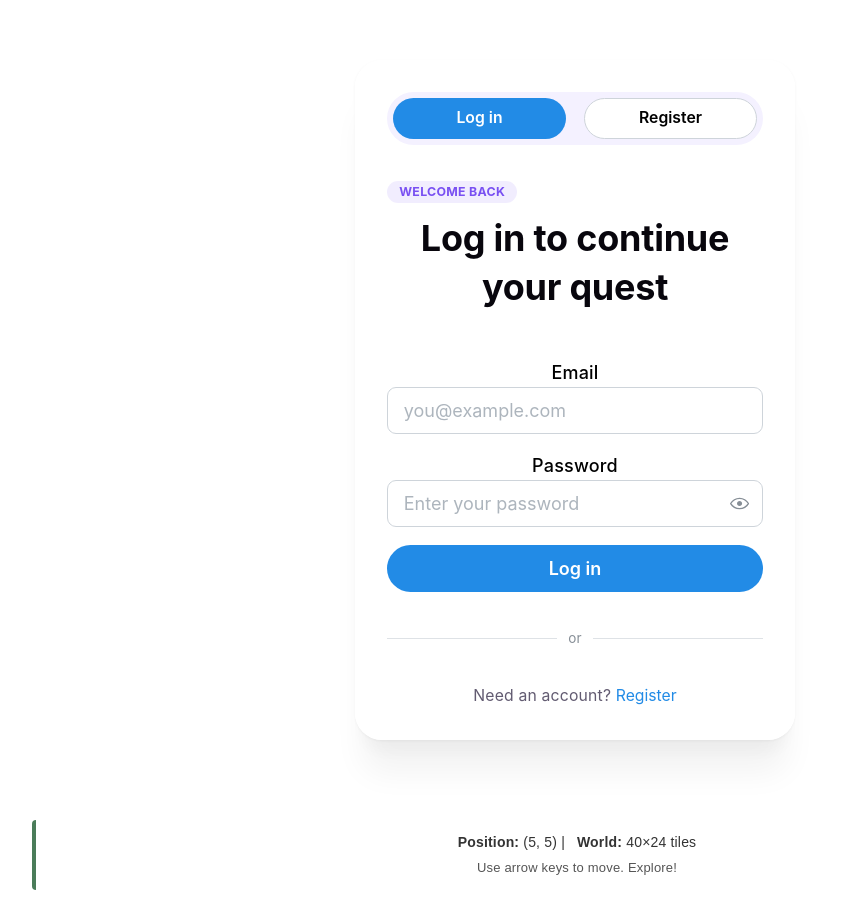
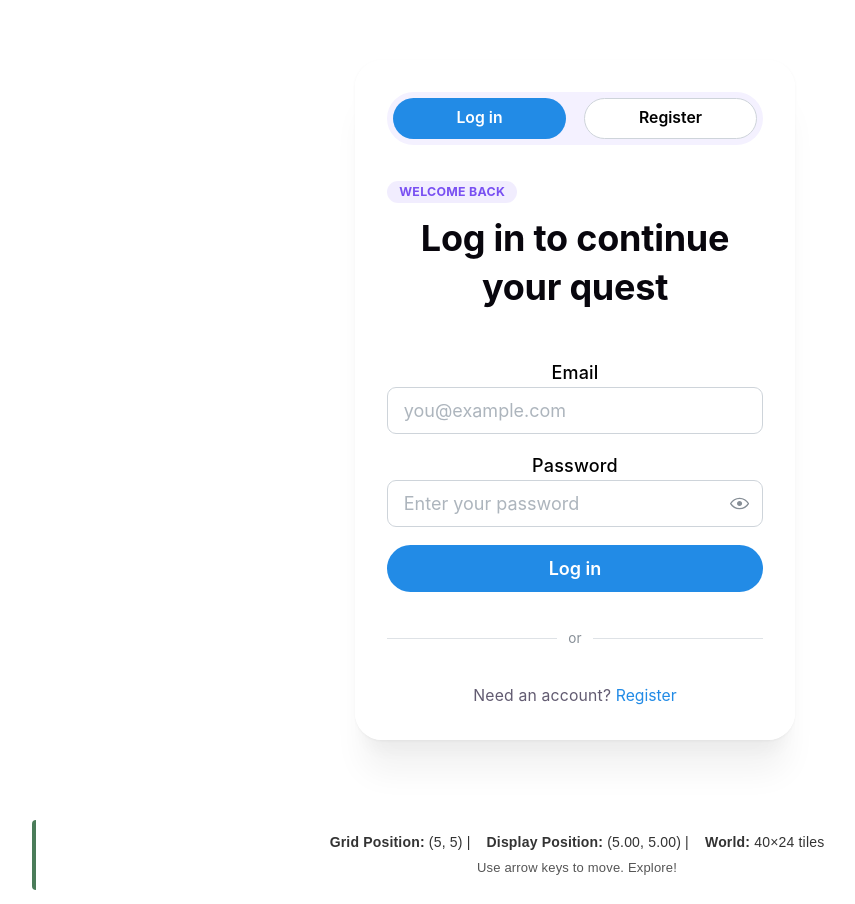
Before and after one commit to MarkDavidovich/ai-quest, a React (Vite) app in the folder frontend/: page / in a window 1280 px wide. Shown: the top 904 px of the page, without its empty margins (65-920 px from the left). Built offline with nearby package versions, Linux system fonts and the light colour scheme.

Commit message:
implement smoother movement

```diff
--- a/frontend/src/components/Game/Game.jsx
+++ b/frontend/src/components/Game/Game.jsx
@@ -1,16 +1,64 @@
 import { useState, useEffect, useRef } from "react";
 import GameViewport from "../GameViewport/GameViewport";
 import GameUI from "../GameUI/GameUI";
-import { GRID_WIDTH, GRID_HEIGHT, CAMERA_WIDTH, CAMERA_HEIGHT, WORLD_DATA } from "../../utils/constants";
+import { GRID_WIDTH, GRID_HEIGHT, CAMERA_WIDTH, CAMERA_HEIGHT, WORLD_DATA, MOVE_DURATION } from "../../utils/constants";
 import styles from "./Game.module.css";
 
 export default function AdventureGame() {
-  // Game state
-  const [playerPos, setPlayerPos] = useState({ x: 5, y: 5 });
+  // SMOOTH MOVEMENT: Two position systems
+  // playerGridPos = actual game position (for collision, logic)
+  // playerDisplayPos = rendered position (smooth animation)
+  const [playerGridPos, setPlayerGridPos] = useState({ x: 5, y: 5 });
+  const [playerDisplayPos, setPlayerDisplayPos] = useState({ x: 5, y: 5 });
+
   const [cameraPos, setCameraPos] = useState({ x: 0, y: 0 });
   const [message, setMessage] = useState("Use arrow keys to move. Explore!");
   const [isMoving, setIsMoving] = useState(false);
   const inputBuffer = useRef(null);
+  const moveStartTime = useRef(0);
+  const prevDisplayPos = useRef({ x: 5, y: 5 });
+
+  // ============================================
+  // SMOOTH MOVEMENT ANIMATION LOOP
+  // ============================================
+  useEffect(() => {
+    let animationId;
+
+    const animate = () => {
+      if (isMoving) {
+        // Calculate animation progress (0 to 1)
+        const elapsed = Date.now() - moveStartTime.current;
+        const progress = Math.min(elapsed / MOVE_DURATION, 1);
+
+        // Apply easing function (ease-out cubic)
+        const easeProgress = 1 - Math.pow(1 - progress, 3);
+
+        // Interpolate between old and new position
+        const newX = prevDisplayPos.current.x + (playerGridPos.x - prevDisplayPos.current.x) * easeProgress;
+        const newY = prevDisplayPos.current.y + (playerGridPos.y - prevDisplayPos.current.y) * easeProgress;
+
+        setPlayerDisplayPos({ x: newX, y: newY });
+
+        // Animation finished?
+        if (progress >= 1) {
+          setPlayerDisplayPos(playerGridPos);
+          setIsMoving(false);
+
+          // Process buffered input
+          if (inputBuffer.current) {
+            const buf = inputBuffer.current;
+            inputBuffer.current = null;
+            handleMove(buf.x, buf.y);
+          }
+        }
+      }
+
+      animationId = requestAnimationFrame(animate);
+    };
+
+    animationId = requestAnimationFrame(animate);
+    return () => cancelAnimationFrame(animationId);
+  }, [isMoving, playerGridPos]);
 
   // ============================================
   // COLLISION DETECTION
@@ -30,23 +78,23 @@ export default function AdventureGame() {
   };
 
   // ============================================
-  // CAMERA SYSTEM
+  // CAMERA SYSTEM - FOLLOWS GRID POSITION
   // ============================================
 
   useEffect(() => {
-    // Center camera on player
+    // Center camera on player GRID POSITION (not display)
     const cameraCenterX = CAMERA_WIDTH / 2;
     const cameraCenterY = CAMERA_HEIGHT / 2;
 
-    let newCamX = playerPos.x - cameraCenterX;
-    let newCamY = playerPos.y - cameraCenterY;
+    let newCamX = playerGridPos.x - cameraCenterX;
+    let newCamY = playerGridPos.y - cameraCenterY;
 
     // Clamp to world bounds
     newCamX = Math.max(0, Math.min(newCamX, GRID_WIDTH - CAMERA_WIDTH));
     newCamY = Math.max(0, Math.min(newCamY, GRID_HEIGHT - CAMERA_HEIGHT));
 
     setCameraPos({ x: newCamX, y: newCamY });
-  }, [playerPos]);
+  }, [playerGridPos]); // Depend on GRID position, not display
 
   // ============================================
   // MOVEMENT HANDLER
@@ -59,26 +107,19 @@ export default function AdventureGame() {
       return;
     }
 
-    const newX = playerPos.x + dx;
-    const newY = playerPos.y + dy;
+    const newX = playerGridPos.x + dx;
+    const newY = playerGridPos.y + dy;
 
     // Test if we can move (proposal system)
     if (canMoveTo(newX, newY)) {
       // Move is valid
-      setPlayerPos({ x: newX, y: newY });
+      // SMOOTH MOVEMENT: Store previous display position
+      prevDisplayPos.current = playerDisplayPos;
+
+      // Update GRID position (instant)
+      setPlayerGridPos({ x: newX, y: newY });
       setIsMoving(true);
-
-      // Animation duration
-      setTimeout(() => {
-        setIsMoving(false);
-
-        // Process buffered input
-        if (inputBuffer.current) {
-          const buf = inputBuffer.current;
-          inputBuffer.current = null;
-          handleMove(buf.x, buf.y);
-        }
-      }, 150);
+      moveStartTime.current = Date.now();
 
       // Check what we're standing on
       const interactive = getInteractiveAt(newX, newY);
@@ -122,12 +163,12 @@ export default function AdventureGame() {
 
     window.addEventListener("keydown", handleKeyDown);
     return () => window.removeEventListener("keydown", handleKeyDown);
-  }, [isMoving, playerPos]);
+  }, [isMoving, playerGridPos, playerDisplayPos]);
 
   return (
     <div className={styles.container}>
-      <GameUI playerPos={playerPos} message={message} gridWidth={GRID_WIDTH} gridHeight={GRID_HEIGHT} />
-      <GameViewport playerPos={playerPos} cameraPos={cameraPos} isMoving={isMoving} />
+      <GameUI playerGridPos={playerGridPos} playerDisplayPos={playerDisplayPos} message={message} gridWidth={GRID_WIDTH} gridHeight={GRID_HEIGHT} />
+      <GameViewport playerDisplayPos={playerDisplayPos} cameraPos={cameraPos} isMoving={isMoving} />
     </div>
   );
 }
--- a/frontend/src/components/GameUI/GameUI.jsx
+++ b/frontend/src/components/GameUI/GameUI.jsx
@@ -1,12 +1,13 @@
-import React from "react";
 import styles from "./GameUI.module.css";
 
-const GameUI = ({ playerPos, message, gridWidth, gridHeight }) => {
+const GameUI = ({ playerGridPos, playerDisplayPos, message, gridWidth, gridHeight }) => {
   return (
     <>
       <div className={styles.statusDisplay}>
         <p className={styles.statusText}>
-          <strong>Position:</strong> ({playerPos.x}, {playerPos.y}) |<strong style={{ marginLeft: "12px" }}>World:</strong> {gridWidth}×{gridHeight} tiles
+          <strong>Grid Position:</strong> ({playerGridPos.x}, {playerGridPos.y}) | <strong style={{ marginLeft: "12px" }}>Display Position:</strong> (
+          {playerDisplayPos.x.toFixed(2)}, {playerDisplayPos.y.toFixed(2)}) | <strong style={{ marginLeft: "12px" }}>World:</strong> {gridWidth}×{gridHeight}{" "}
+          tiles
         </p>
         <p className={styles.message}>{message}</p>
       </div>
--- a/frontend/src/components/GameViewport/GameViewport.jsx
+++ b/frontend/src/components/GameViewport/GameViewport.jsx
@@ -4,7 +4,7 @@ import Tile from "../Tile/Tile";
 import Player from "../Player/Player";
 import { UNIT_SIZE, CAMERA_WIDTH, CAMERA_HEIGHT, GRID_WIDTH, GRID_HEIGHT, WORLD_DATA } from "../../utils/constants";
 
-const GameViewport = ({ playerPos, cameraPos, isMoving }) => {
+const GameViewport = ({ playerDisplayPos, cameraPos, isMoving }) => {
   const tiles = [];
 
   // Render floor tiles (only visible ones)
@@ -48,7 +48,8 @@ const GameViewport = ({ playerPos, cameraPos, isMoving }) => {
       }}
     >
       {tiles}
-      <Player x={playerPos.x} y={playerPos.y} cameraPos={cameraPos} isMoving={isMoving} />
+      {/* Pass playerDisplayPos (smooth animation) for rendering */}
+      <Player x={playerDisplayPos.x} y={playerDisplayPos.y} cameraPos={cameraPos} isMoving={isMoving} />
     </div>
   );
 };
--- a/frontend/src/components/Player/Player.jsx
+++ b/frontend/src/components/Player/Player.jsx
@@ -3,12 +3,13 @@ import styles from "./Player.module.css";
 import { UNIT_SIZE } from "../../utils/constants";
 
 const Player = ({ x, y, cameraPos, isMoving }) => {
+  // Use the display position (smooth animation) for rendering
   const playerScreenX = (x - cameraPos.x) * UNIT_SIZE;
   const playerScreenY = (y - cameraPos.y) * UNIT_SIZE;
 
   return (
     <div
-      className={`${styles.player} ${isMoving ? styles.moving : styles.static}`}
+      className={styles.player}
       style={{
         left: playerScreenX,
         top: playerScreenY,
--- a/frontend/src/components/Player/Player.module.css
+++ b/frontend/src/components/Player/Player.module.css
@@ -7,14 +7,5 @@
   justify-content: center;
   font-size: 24px;
   z-index: 100;
+  /* No CSS transitions - animation is handled via requestAnimationFrame */
 }
-
-.moving {
-  transition: none;
-}
-
-.static {
-  transition:
-    left 0.15s,
-    top 0.15s;
-}
--- a/frontend/src/utils/constants.js
+++ b/frontend/src/utils/constants.js
@@ -3,6 +3,7 @@ export const GRID_WIDTH = 40;
 export const GRID_HEIGHT = 24;
 export const CAMERA_WIDTH = 20;
 export const CAMERA_HEIGHT = 12;
+export const MOVE_DURATION = 150; // milliseconds for smooth movement animation
 
 //currently the map is constant
 
```
